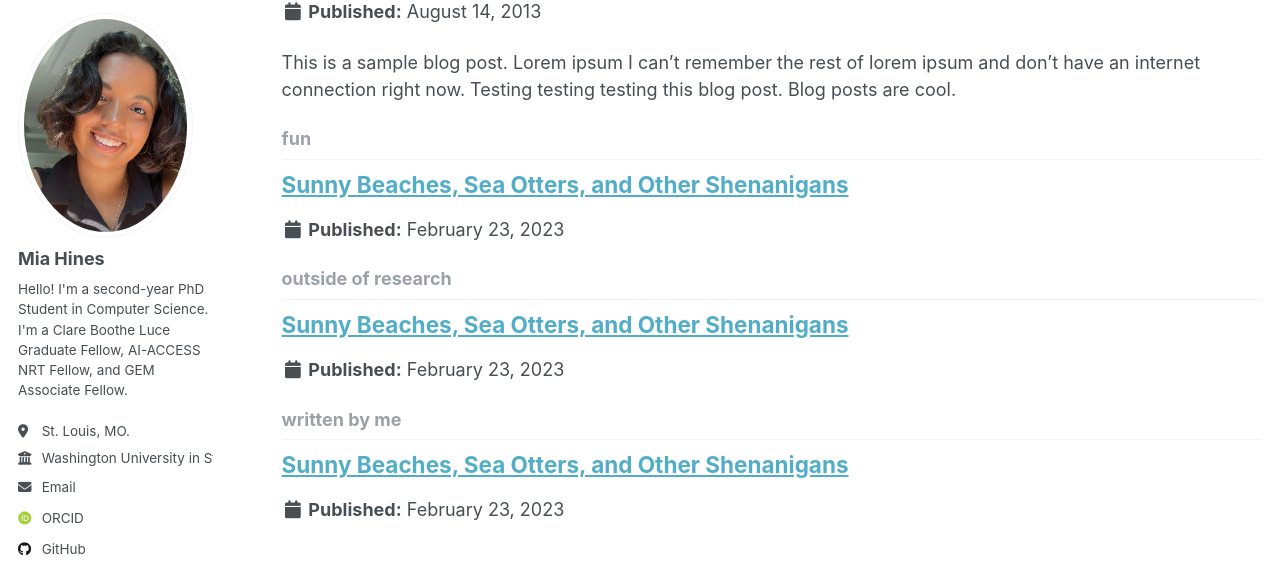
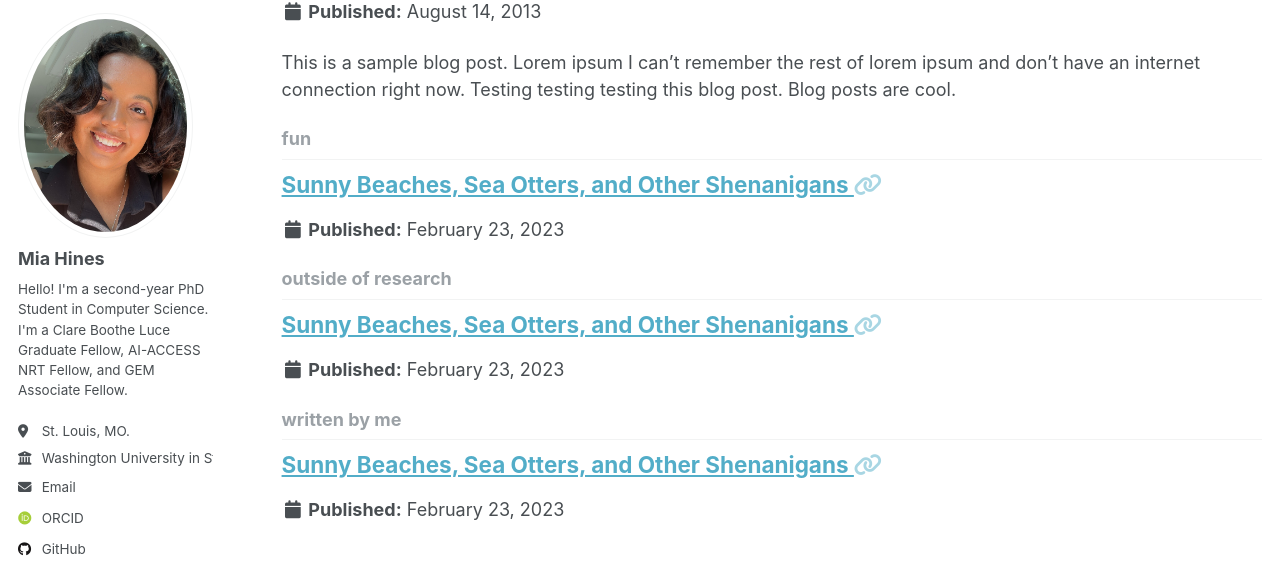
Before and after one commit to MiaHines/miahines.github.io, a Jekyll site: the page built from _pages/tag-archive.html, in a window 1280 px wide and 900 px high, scrolled down 1758 px. Shown: the part 86-652 px from the top of the window. Built offline with Jekyll 4.4.1, drawn with Linux system fonts in a browser that asks for light colours; some web fonts are replaced.

Commit message:
working on media external links

```diff
--- a/_includes/archive-single.html
+++ b/_includes/archive-single.html
@@ -27,8 +27,18 @@
     {% endif %}
 
     <h2 class="archive__item-title" itemprop="headline">
-      {% if post.link %}
-        <a href="{{ post.link }}">{{ title }}</a> <a href="{{ base_path }}{{ post.url }}" rel="permalink"><i class="fa fa-link" aria-hidden="true" title="permalink"></i><span class="sr-only">Permalink</span></a>
+      {% if post.external_url %}
+        <a href="{{ post.external_url }}" target="_blank" rel="noopener noreferrer">{{ title }}</a>
+        <a href="{{ base_path }}{{ post.url }}" rel="permalink">
+          <i class="fa fa-link" aria-hidden="true" title="permalink"></i>
+          <span class="sr-only">Permalink</span>
+        </a>
+      {% elsif post.link %}
+        <a href="{{ post.link }}" target="_blank" rel="noopener noreferrer">{{ title }}</a>
+        <a href="{{ base_path }}{{ post.url }}" rel="permalink">
+          <i class="fa fa-link" aria-hidden="true" title="permalink"></i>
+          <span class="sr-only">Permalink</span>
+        </a>
       {% else %}
         <a href="{{ base_path }}{{ post.url }}" rel="permalink">{{ title }}</a>
       {% endif %}
```
